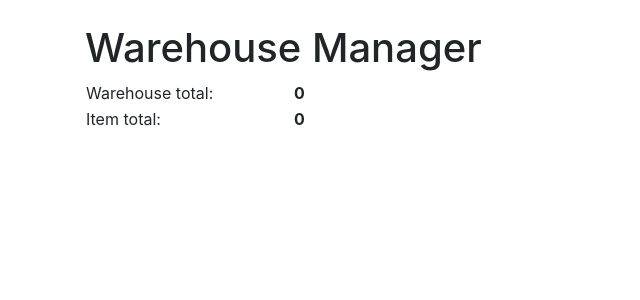
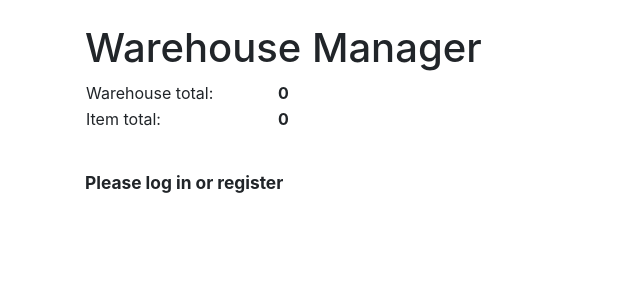
Before and after one commit to hajame/warehouse, a Flask app: page / in a window 1280 px wide. Shown: the part 56-356 px from the top of the page, without its empty margins (0-640 px from the left). Run offline with Flask 2, Linux system fonts and the light colour scheme; data that the repository does not hold is empty; some libraries are stand-ins or nearby versions.

Commit message:
week5: index for unregistered user

```diff
--- a/application/templates/index.html
+++ b/application/templates/index.html
@@ -8,7 +8,7 @@
 
   {% if warehouse_count is defined %}
   <tr>
-    <td style="width: 13em">
+    <td style="width: 12em">
       Warehouse total:
     </td>
 
@@ -23,7 +23,7 @@
 
   {% if item_count is defined %}
   <tr>
-    <td style="width: 13em">
+    <td style="width: 12em">
       Item total:
     </td>
 
@@ -38,4 +38,11 @@
 
 </table>
 
+{% if not current_user.is_authenticated %}
+
+  <p style="font-size: 13pt; padding-top: 1cm"><b>Please log in or register</b></p>
+
+
+{% endif %}
+
 {% endblock %}
```
